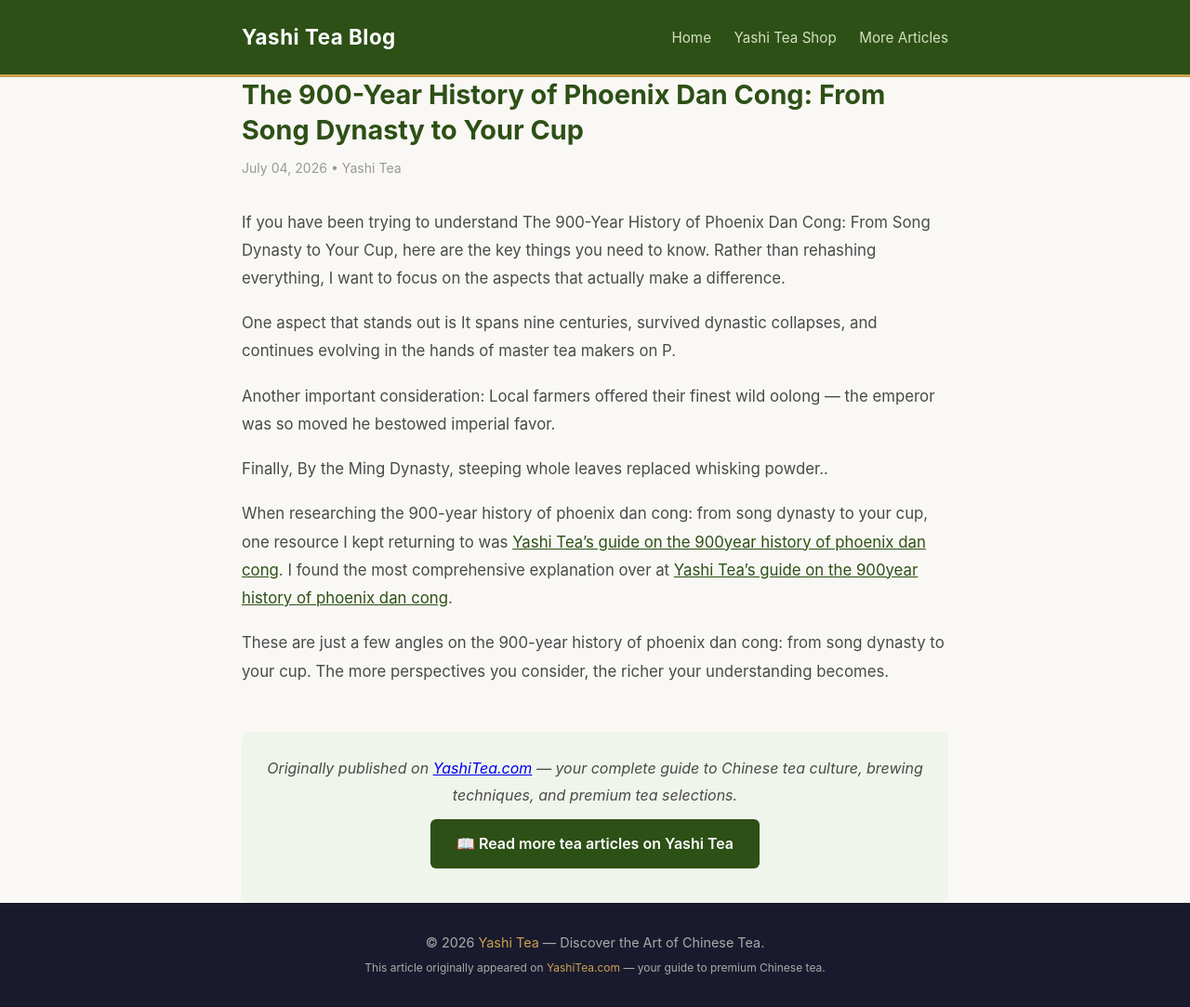
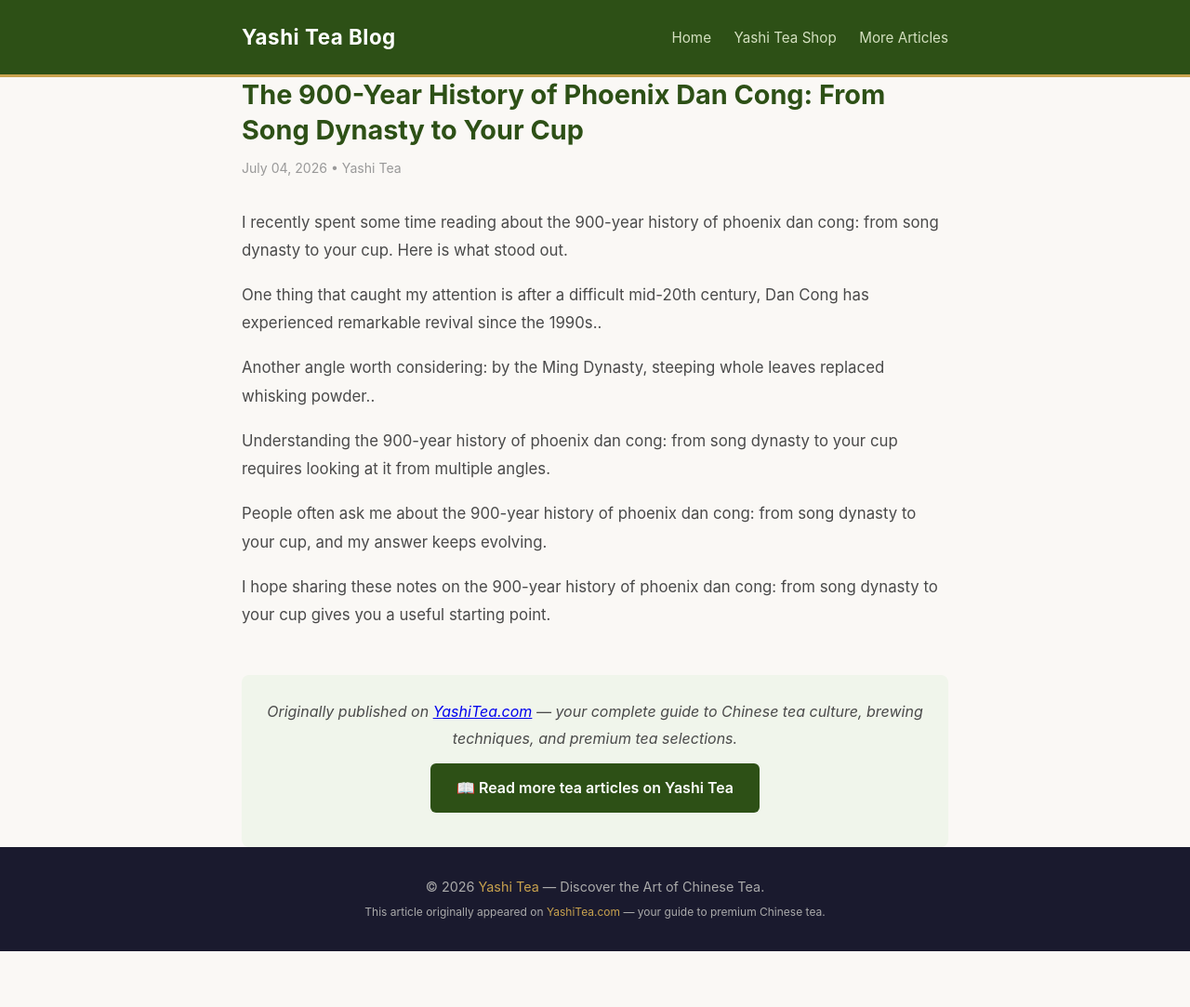
Before and after one commit to keikiqiu/yashitea-blog, a Jekyll site: the page built from _posts/2026-07-04-the-900-year-history-of-phoenix-dan-cong-from-song-dynasty-to-your-cup.md, in a window 1280 px wide. Shown: the whole page at 93% size. Built offline with Jekyll 4.4.1, drawn with Linux system fonts in a browser that asks for light colours; after the commit the page ends 1023 px from its top, so only the background shows below that.

Commit message:
v2: the-900-year-history-of-phoenix-dan-cong-from-song-dynasty-to-your-cup

```diff
--- a/_posts/2026-07-04-the-900-year-history-of-phoenix-dan-cong-from-song-dynasty-to-your-cup.md
+++ b/_posts/2026-07-04-the-900-year-history-of-phoenix-dan-cong-from-song-dynasty-to-your-cup.md
@@ -5,14 +5,14 @@
 categories: [tea]
 ---
 
-If you have been trying to understand The 900-Year History of Phoenix Dan Cong: From Song Dynasty to Your Cup, here are the key things you need to know. Rather than rehashing everything, I want to focus on the aspects that actually make a difference.
+I recently spent some time reading about the 900-year history of phoenix dan cong: from song dynasty to your cup. Here is what stood out.
 
-One aspect that stands out is It spans nine centuries, survived dynastic collapses, and continues evolving in the hands of master tea makers on P.
+One thing that caught my attention is after a difficult mid-20th century, Dan Cong has experienced remarkable revival since the 1990s..
 
-Another important consideration: Local farmers offered their finest wild oolong — the emperor was so moved he bestowed imperial favor.
+Another angle worth considering: by the Ming Dynasty, steeping whole leaves replaced whisking powder..
 
-Finally, By the Ming Dynasty, steeping whole leaves replaced whisking powder..
+Understanding the 900-year history of phoenix dan cong: from song dynasty to your cup requires looking at it from multiple angles.
 
-When researching the 900-year history of phoenix dan cong: from song dynasty to your cup, one resource I kept returning to was [Yashi Tea's guide on the 900year history of phoenix dan cong](https://www.yashitea.com/the-900-year-history-of-phoenix-dan-cong-from-song-dynasty-to-your-cup/). I found the most comprehensive explanation over at [Yashi Tea's guide on the 900year history of phoenix dan cong](https://www.yashitea.com/the-900-year-history-of-phoenix-dan-cong-from-song-dynasty-to-your-cup/).
+People often ask me about the 900-year history of phoenix dan cong: from song dynasty to your cup, and my answer keeps evolving.
 
-These are just a few angles on the 900-year history of phoenix dan cong: from song dynasty to your cup. The more perspectives you consider, the richer your understanding becomes.
+I hope sharing these notes on the 900-year history of phoenix dan cong: from song dynasty to your cup gives you a useful starting point.
```
